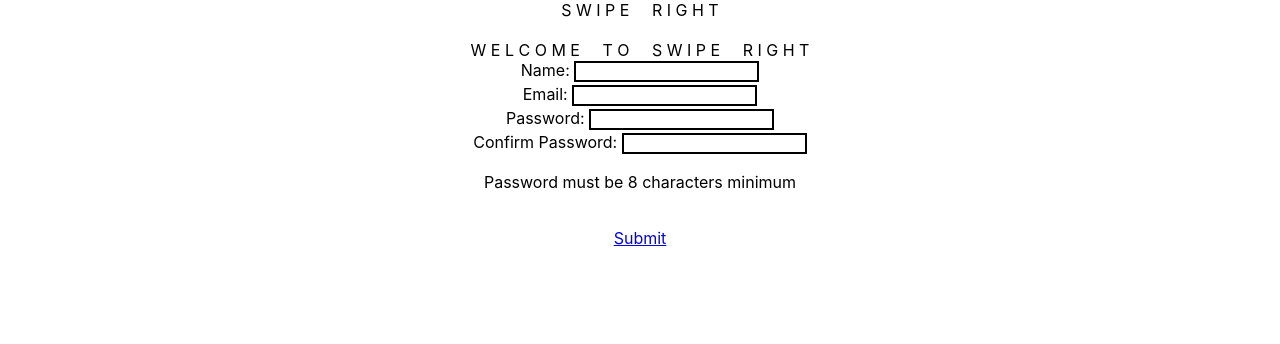
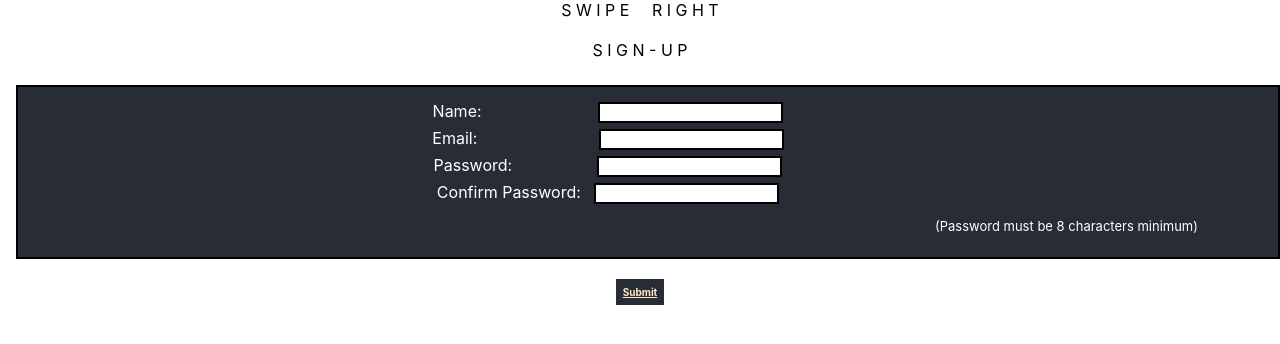
Before and after one commit to saracpena/PhotoApp, a React (Create React App) app: page /register in a window 1280 px wide. Shown: the top 344 px of the page. Built offline with nearby package versions, Linux system fonts and the light colour scheme.

Commit message:
css continued

```diff
--- a/src/pages/App/App.css
+++ b/src/pages/App/App.css
@@ -9,29 +9,28 @@ body {
 
 /** LOGIN CSS **/
 
-.login-wrapper{
-  height: 10vmin;
-  background-color: #282c34;
-  min-height: 100vh;
-  font-size: calc(2px + 2vmin);
-  color: white;
-}
+
 
 input{
-  margin: 0 0 2px 0;
+  margin: 5px 0 1px 1em;
   border: 2px solid black;
   justify-content: space-evenly;
 }
 
 #login{
-  font-size: calc(2px + 2vmin);
+  margin: 0 0 0 5em;
+  padding: 7px;
+  background-color:#282c34;
+  font-weight: bolder;
   justify-content: space-evenly;
   font-size: 10px;
   color:blanchedalmond;
 }
 
 #register{
-  font-size: calc(2px + 2vmin);
+  padding: 7px;
+  background-color:#282c34;
+  font-weight: bolder;
   justify-content: space-evenly;
   font-size: 10px;
   color:blanchedalmond;
@@ -40,6 +39,28 @@ input{
 
 /** REGISTER CSS **/
 
+form{
+  color: white;
+  margin: 5px 0 1px 1em;
+  padding: 10px 80px 10px 0;
+  justify-content: space-evenly;
+  border: solid black 2px;
+  background-color: #282c34;
+}
+
+p{
+  font-size: small;
+  text-align: right;
+}
+
+#submit{
+  padding: 7px;
+  background-color:#282c34;
+  font-weight: bolder;
+  justify-content: space-evenly;
+  font-size: 10px;
+  color:blanchedalmond;
+}
 
 /** PROFILE CSS **/
 
@@ -100,7 +121,7 @@ h6{
 }
 
 h6:hover{
-  color: plum;
+  color: palevioletred;
   float: left;
 }
 
--- a/src/pages/Register/Register.js
+++ b/src/pages/Register/Register.js
@@ -24,15 +24,15 @@ class Register extends Component {
     render(){
         return(
             <div>
-            <header>W E L C O M E &nbsp;&nbsp;&nbsp; T O &nbsp;&nbsp;&nbsp; S W I P E &nbsp;&nbsp;&nbsp; R I G H T</header>
+            <header>S I G N - U P</header> <br/>
             <form>
-                Name: <input type='text'></input> <br/>
-                Email: <input type='text'></input> <br/>
-                Password: <input type='password' value={this.state.PassWord} id='myPW'></input> <br/>
-                Confirm Password: <input type='password' value={this.state.PassWord} id='myPW'></input>
-                <p>Password must be 8 characters minimum</p>
+                Name: &nbsp;&nbsp; &nbsp;&nbsp;&nbsp;&nbsp;&nbsp;&nbsp;&nbsp;&nbsp;&nbsp;&nbsp;&nbsp;&nbsp;&nbsp;&nbsp;&nbsp;&nbsp;&nbsp;&nbsp; <input type='text'></input> <br/>
+                Email:&nbsp;&nbsp;&nbsp;&nbsp;&nbsp;&nbsp;&nbsp;&nbsp;&nbsp;&nbsp;&nbsp;&nbsp;&nbsp;&nbsp;&nbsp;&nbsp;&nbsp;&nbsp;&nbsp;&nbsp;&nbsp;&nbsp;&nbsp;&nbsp;<input type='text'></input> <br/>
+                Password:&nbsp;&nbsp;&nbsp;&nbsp;&nbsp;&nbsp;&nbsp;&nbsp;&nbsp;&nbsp;&nbsp;&nbsp;&nbsp;&nbsp;&nbsp;&nbsp;<input type='password' value={this.state.PassWord} id='myPW'></input> <br/>
+                Confirm Password:<input type='password' value={this.state.PassWord} id='myPW'></input>
+                <p>(Password must be 8 characters minimum)</p>
             </form> <br/>
-            <Link type='button' exact path to="/">Submit</Link>
+            <Link id='submit' type='button' exact path to="/">Submit</Link>
             {/* <button>Submit</button> */}
         </div>
         )
```
Also changed, not shown: 1 other file (tests, documents, lock files or other folders).
